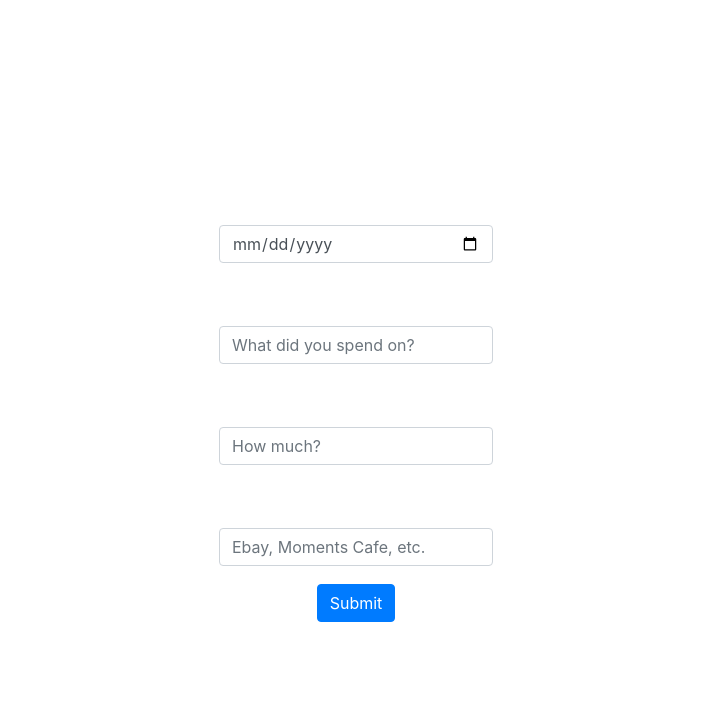
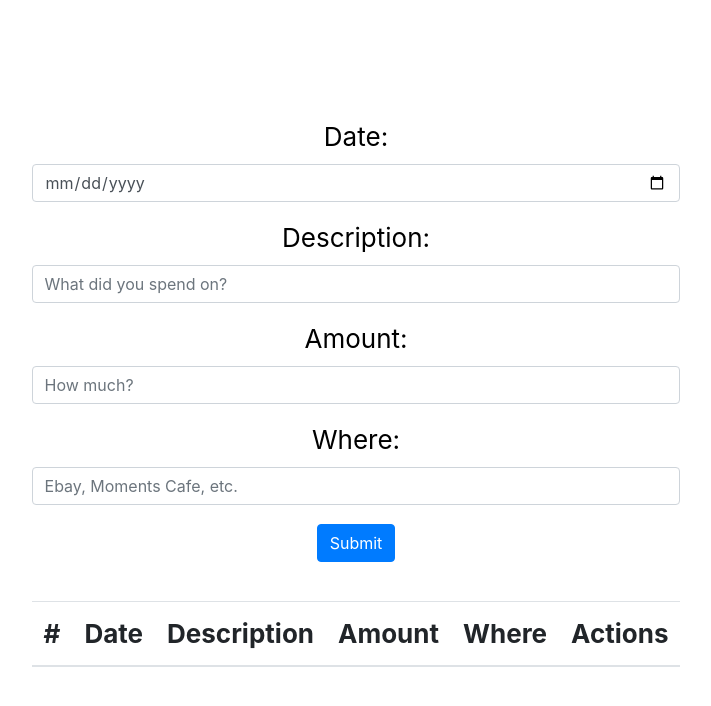
Before and after one commit to YoniWitz/Expense-Tracker-React, a React (Create React App) app: page / in a window 1280 px wide. Shown: the top 706 px of the page, without its empty margins (284-995 px from the left). Built offline with nearby package versions, Linux system fonts and the light colour scheme.

Commit message:
data appends to table

```diff
--- a/src/App.js
+++ b/src/App.js
@@ -7,7 +7,7 @@ function App() {
   return (
     <div className="App">
       <header className="App-header">
-       <ExpenseTracker />
+        <ExpenseTracker />
       </header>
     </div>
   );
--- a/src/assets/App.css
+++ b/src/assets/App.css
@@ -20,7 +20,7 @@
   align-items: center;
   justify-content: center;
   font-size: calc(10px + 2vmin);
-  color: white;
+  color: black;
 }
 
 .App-link {
--- a/src/components/ExpenseTracker.js
+++ b/src/components/ExpenseTracker.js
@@ -3,6 +3,10 @@ import React from 'react'
 
 import FormComponent from './FormComponent'
 import TableComponent from './TableComponent'
+
+import Table from 'react-bootstrap/Table'
+import TableHead from './TableHead'
+
 
 
 class ExpenseTracker extends React.Component {
@@ -13,9 +17,10 @@ class ExpenseTracker extends React.Component {
             date: "",
             amount: "",
             where: "",
-            expenses:[]
+            expenses: []
         }
         this.changeHandle = this.changeHandle.bind(this);
+        this.handleSubmit = this.handleSubmit.bind(this);
     }
 
     changeHandle(event) {
@@ -25,12 +30,51 @@ class ExpenseTracker extends React.Component {
         });
     }
 
+    handleSubmit(event) {
+        //console.log('An expense was submitted:', this.state.date, this.state.description, this.state.amount, this.state.where);
+        let newExpense = {
+            description: this.state.description,
+            date: this.state.date,
+            amount: this.state.amount,
+            where: this.state.where
+        }
+
+        this.setState(prevState => {
+            let newExpenses = prevState.expenses.map(item => item);
+            newExpenses.push(newExpense);
+            return ({
+                description: "",
+                date: "",
+                amount: "",
+                where: "",
+                expenses: newExpenses
+            })
+        })
+
+        event.preventDefault();
+    }
+
+    // shouldComponentUpdate(nextProps, nextState){
+    //     return (nextState.expenses.length !== this.state.expenses.length)
+    // }
+
     render() {
+        const returnedExpenses = this.state.expenses.map((expense, i) =>
+            <TableComponent key={i} expense={expense} rowNumber={i + 1} />
+        )
+
         return (
-            <div>
-                <FormComponent state={this.state} changeHandle={this.changeHandle} />
-                <TableComponent state={this.state}/>
-            </div>)
+            <main>
+                <FormComponent fields={this.state} handleSubmit={this.handleSubmit} changeHandle={this.changeHandle} />
+                <br />
+                <Table responsive>
+                    <TableHead />
+                    <tbody>
+                        {returnedExpenses}
+                    </tbody>
+                </Table>
+            </main>
+        )
     }
 }
 export default ExpenseTracker
--- a/src/components/FormComponent.js
+++ b/src/components/FormComponent.js
@@ -3,29 +3,30 @@ import Form from 'react-bootstrap/Form'
 import Button from 'react-bootstrap/Button'
 
 function FormComponent(props) {
-    let state = props.state;
+    let fields = props.fields;
     let changeHandle = props.changeHandle;
-    //console.log(state);
+    let handleSubmit = props.handleSubmit;
+
     return (
-        <Form>
+        <Form onSubmit={handleSubmit}>
             <Form.Group controlId="formBasicDate">
                 <Form.Label>Date:</Form.Label>
-                <Form.Control value={state.date} name="date" onChange={changeHandle} type="date" placeholder="mm/dd/yyyy" />
+                <Form.Control value={fields.date} name="date" onChange={changeHandle} type="date" placeholder="mm/dd/yyyy" />
             </Form.Group>
 
             <Form.Group controlId="formBasicDescription">
                 <Form.Label>Description:</Form.Label>
-                <Form.Control value={state.description} name="description" onChange={changeHandle} type="text" placeholder="What did you spend on?" />
+                <Form.Control value={fields.description} name="description" onChange={changeHandle} type="text" placeholder="What did you spend on?" />
             </Form.Group>
 
             <Form.Group controlId="formBasicAmount">
                 <Form.Label>Amount:</Form.Label>
-                <Form.Control value={state.amount} name="amount" onChange={changeHandle} type="number" placeholder="How much?" />
+                <Form.Control value={fields.amount} name="amount" onChange={changeHandle} type="number" placeholder="How much?" />
             </Form.Group>
 
             <Form.Group controlId="formBasicWhere">
                 <Form.Label>Where:</Form.Label>
-                <Form.Control value={state.where} name="where" onChange={changeHandle} type="text" placeholder="Ebay, Moments Cafe, etc." />
+                <Form.Control value={fields.where} name="where" onChange={changeHandle} type="text" placeholder="Ebay, Moments Cafe, etc." />
             </Form.Group>
 
             <Button variant="primary" type="submit">Submit</Button>
--- a/src/components/TableComponent.js
+++ b/src/components/TableComponent.js
@@ -1,8 +1,18 @@
 import React from 'react'
-import Table from 'react-bootstrap/Table'
 
 function TableComponent(props) {
-    return (<div></div>)
+    let expense = props.expense;
+    let rowNumber = props.rowNumber;
+    return (
+        <tr>
+            <td> {rowNumber} </td>
+            <td> {expense.date} </td>
+            <td> {expense.description} </td>
+            <td> {expense.amount} </td>
+            <td> {expense.where} </td>
+            <td> </td>
+        </tr>
+    )
 }
 
 export default TableComponent
--- /dev/null
+++ b/src/components/TableHead.js
@@ -0,0 +1,20 @@
+import React from 'react'
+
+function TableHead() {
+    return (
+
+        <thead>
+            <tr>
+                <th>#</th>
+                <th>Date</th>
+                <th>Description</th>
+                <th>Amount</th>
+                <th>Where</th>
+                <th>Actions</th>
+            </tr>
+        </thead>
+
+    )
+}
+
+export default TableHead
```
